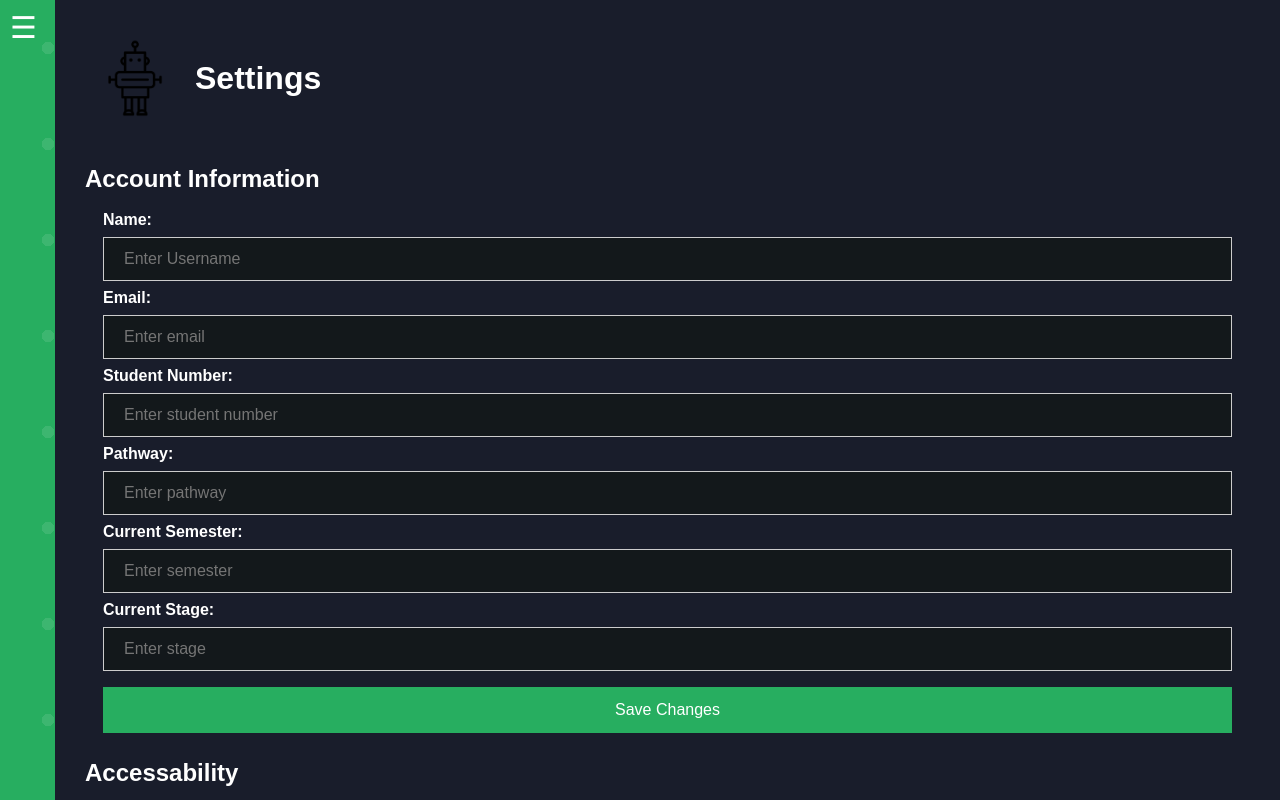
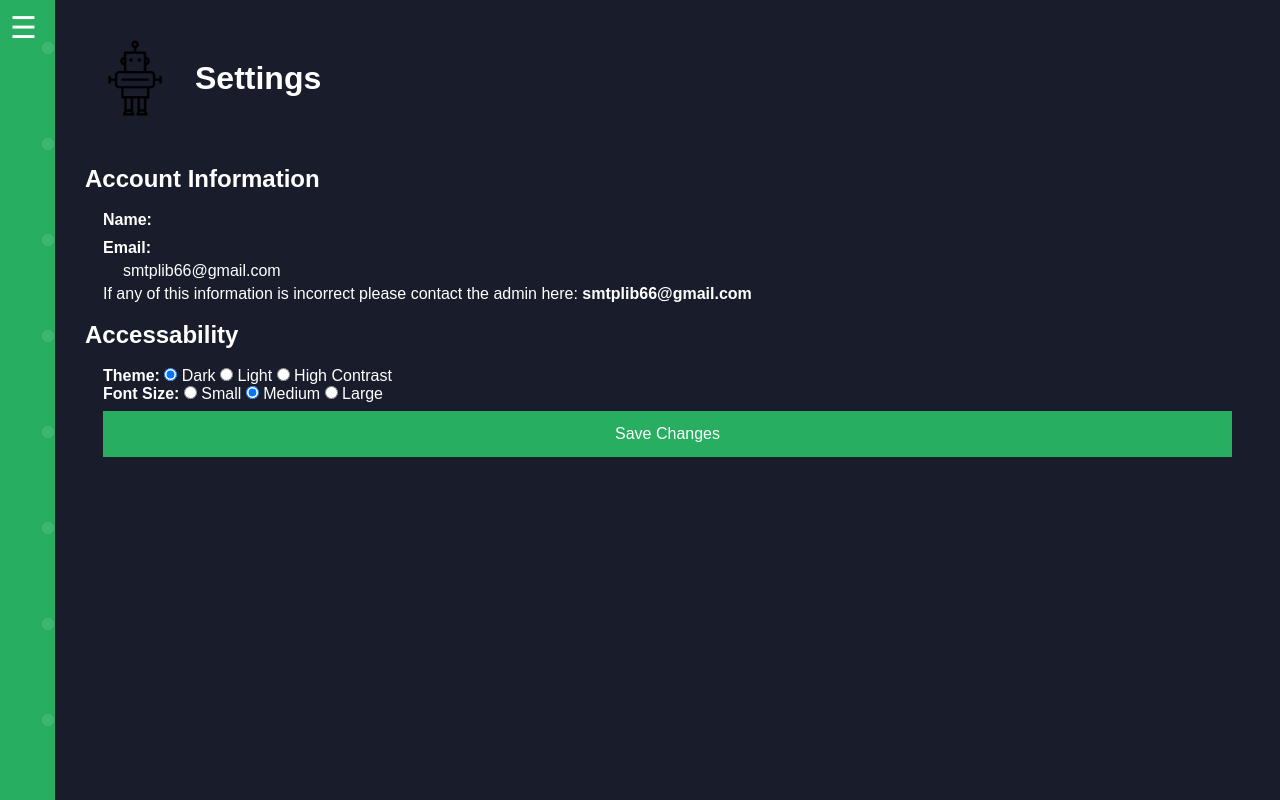
Before and after one commit to KyleMcComb/Pathfinder, a Django app: page /Settings/ in a window 1280 px wide. Run offline with Django 3.2, Linux system fonts and the light colour scheme; a user stored in the database is signed in; data comes from the database, SQL or seed files in the repository.

Commit message:
Removed StudentInfo page and combined it with Student table, completed backend for settings page and removed intermediate logout page.

```diff
--- a/Pathfinder/database/admin.py
+++ b/Pathfinder/database/admin.py
@@ -10,7 +10,6 @@ admin.site.register(ModuleLecturer);
 admin.site.register(Pathway);
 admin.site.register(ModulePathway);
 admin.site.register(Student);
-admin.site.register(StudentInfo);
 admin.site.register(StudentModule);
 admin.site.register(StudentInterest);
 admin.site.register(StudentModuleAssesment);
--- a/Pathfinder/database/populateData/students.py
+++ b/Pathfinder/database/populateData/students.py
@@ -26,9 +26,9 @@ to add studentModels assessment linkers
 """
 
 def addStudents():
-    student1 = Student(studentID=40291577, pathwayID=Pathway.objects.get(pathwayID='G606'))
-    student2 = Student(studentID=40191566, pathwayID=Pathway.objects.get(pathwayID='G400'), currentPathwayMark=7)
-    student3 = Student(studentID=99999999, pathwayID=Pathway.objects.get(pathwayID='G400'))
+    student1 = Student(studentID=40291577, pathwayID=Pathway.objects.get(pathwayID='G606'), studentCurrentLevel=2, studentCurrentSemester=1)
+    student2 = Student(studentID=40191566, pathwayID=Pathway.objects.get(pathwayID='G400'), studentCurrentLevel=1, studentCurrentSemester=1, currentPathwayMark=7)
+    student3 = Student(studentID=99999999, pathwayID=Pathway.objects.get(pathwayID='G400'), studentCurrentLevel=3, studentCurrentSemester=1)
 
     ##ADD ALL Students
     stu_list = [student1, student2, student3]
--- a/Pathfinder/main/static/assets/css/styles.css
+++ b/Pathfinder/main/static/assets/css/styles.css
@@ -546,6 +546,12 @@ span.psw {
   padding: 30px;
 }
 
+.accountInformation {
+  padding-left: 20px;
+  padding-top: 5px;
+  padding-bottom: 5px;
+}
+
 .module-picker h3 {
   padding: 5px;
 }
--- a/Pathfinder/main/static/assets/css/styles.scss
+++ b/Pathfinder/main/static/assets/css/styles.scss
@@ -579,6 +579,12 @@ span.psw {
     }
 }
 
+.accountInformation{
+    padding-left:20px;
+    padding-top:5px;
+    padding-bottom:5px;
+}
+
 .module-picker{
     h3 {
         padding: 5px;
--- a/Pathfinder/main/static/assets/js/general.js
+++ b/Pathfinder/main/static/assets/js/general.js
@@ -14,6 +14,11 @@ function getPathwayData(){
     $.get("/listOfPathways/", function(data){
         pathwayData = data.pathwayList;
     });
+}
+
+function logout(){
+    alert('You have successfully logged out of the system.');
+    window.location.href = '/logout';
 }
 
 //checks what theme is in the local storage and updates the webpage accordingly
--- a/Pathfinder/main/static/assets/js/settingsPage.js
+++ b/Pathfinder/main/static/assets/js/settingsPage.js
@@ -22,6 +22,28 @@ function settingsPageLoad(){
     else { // default option is dark mode
         document.getElementById('medium').checked = true;
     }
+    getAccountInfo()
+}
+
+function getAccountInfo(){
+    $.get("/accountInfo/", function(data){
+        console.log(data);
+        if(data != null){
+            document.getElementById('account-name').innerHTML = data.name;
+            document.getElementById('account-email').innerHTML = data.email;
+            document.getElementsByClassName('admin-email')[0].innerHTML = data.adminEmail;
+            try{
+                document.getElementById('account-student-number').innerHTML = data.studentNumber;
+                document.getElementById('account-pathway').innerHTML = data.pathway;
+                document.getElementById('account-semester').innerHTML = data.currentSemester;
+                document.getElementById('account-stage').innerHTML = data.currentStage;
+            }
+            catch(e){}//pass
+        }
+        else{
+
+        }
+    });
 }
 
 function updateAccessabilityOptions(){
--- a/Pathfinder/main/templates/index.html
+++ b/Pathfinder/main/templates/index.html
@@ -31,7 +31,7 @@
                         <a class="menu-item" onclick="displaySignUpPage()">Sign-Up</a>
                     {% endif %}
                     {% if user.is_authenticated %}
-                        <a href="/logout" class="menu-item">Logout</a>
+                        <a onclick="logout()" class="menu-item">Logout</a>
                     {% endif %}
                 </div>
                 <div id="menu-background-pattern"></div>
--- a/Pathfinder/main/templates/settings.html
+++ b/Pathfinder/main/templates/settings.html
@@ -30,7 +30,7 @@
                         <a class="menu-item" onclick="document.getElementById('id02').style.display='block'">Sign-Up</a>
                     {% endif %}
                     {% if user.is_authenticated %}
-                        <a href="/logout" class="menu-item">Logout</a>
+                        <a onclick="logout()" class="menu-item">Logout</a>
                     {% endif %}
                 </div>
                 <div id="menu-background-pattern"></div>
@@ -40,22 +40,26 @@
                 <img src="{% static 'assets/img/pathfinder.png' %}" alt="logo" />
                 <h1>Settings</h1>
                 <div>
-                    <h2>Account Information</h2>
-                    <form class="" action="" method="">
-                        <label for="name"><b>Name: </b></label>
-                        <input type="text" placeholder="Enter Username" name="name" required>
-                        <label for="email"><b>Email: </b></label>
-                        <input type="text" placeholder="Enter email" name="email" required>
-                        <label for="snum"><b>Student Number: </b></label>
-                        <input type="text" placeholder="Enter student number" name="snum" required>
-                        <label for="pathway"><b>Pathway: </b></label>
-                        <input type="text" placeholder="Enter pathway" name="pathway" required>
-                        <label for="semester"><b>Current Semester: </b></label>
-                        <input type="text" placeholder="Enter semester" name="semester" required>
-                        <label for="stage"><b>Current Stage: </b></label>
-                        <input type="text" placeholder="Enter stage" name="stage" required>
-                        <button type="submit">Save Changes</button>
-                    </form>
+                    {% if user.is_authenticated %}
+                        <h2>Account Information</h2>
+                        <form class="" action="" method="">
+                            <p><b>Name:</b></p>
+                            <p class="accountInformation" id="account-name"></p>
+                            <p><b>Email:</b></p>
+                            <p class="accountInformation" id="account-email"></p>
+                            {% if user.is_authenticated and user.username != "admin" %}
+                                <p><b>Student Number:</b></p>
+                                <p class="accountInformation" id="account-student-number"></p>
+                                <p><b>Pathway:</b></p>
+                                <p class="accountInformation" id="account-pathway"></p>
+                                <p><b>Current Semester:</b></p>
+                                <p class="accountInformation" id="account-semester"></p>
+                                <p><b>Current Stage:</b></p>
+                                <p class="accountInformation" id="account-stage"></p>
+                            {% endif %}
+                            <p>If any of this information is incorrect please contact the admin here: <b><span class="admin-email"></span></b></p>
+                        </form>
+                    {% endif %}
 
                     <h2>Accessability</h2>
                     <form onsubmit="return updateAccessabilityOptions()">
@@ -83,10 +87,10 @@
         <div id="id01" class="modal">
             <form class="modal-content animate" action="" method="">
                 <div class="container">
-                    <label for="email"><b>Email</b></label>
-                    <input type="text" placeholder="Enter email" name="email" required>
+                    <label for="student-number-login"><b>Student Number</b></label>
+                    <input type="text" placeholder="Enter Student Number" name="student-number-login" required>
                     <label for="psw"><b>Password</b></label>
-                    <input id="password" type="password" placeholder="Enter Password" name="psw" required>
+                    <input id="password-login" type="password" placeholder="Enter Password" name="psw" required>
                     <button onclick="login()" type="button">Login</button>
                     <button onclick="document.getElementById('id01').style.display='none'" type="button">Cancel</button>
                     <label>
--- a/Pathfinder/main/urls.py
+++ b/Pathfinder/main/urls.py
@@ -17,5 +17,6 @@ urlpatterns = [
     path('gradeInfo/', views.gradeInfo, name='gradeInfo'),
     path('listOfPathways/', views.listOfPathways, name='listOfPathways'),
     path('signUp/', views.signUp, name='signUp'),
+    path('accountInfo/', views.accountInfo, name='accountInfo'),
     path('searchModules/', views.searchModules, name='searchModules')
 ]
--- a/Pathfinder/main/views.py
+++ b/Pathfinder/main/views.py
@@ -13,37 +13,77 @@ from email.mime.image import MIMEImage
 from email.mime.multipart import MIMEMultipart
 from email.mime.text import MIMEText
 
+def accountInfo(request):
+    try:
+        currentUser = request.user.username
+        print(currentUser)
+        user = User.objects.get(username=currentUser)
+        email = user.email
+        name = user.first_name+' '+user.last_name
+        studentNumber = ''
+        pathwayName = ''
+        currentSemester = ''
+        currentStage = ''
+        try:
+            studentInDb = Student.objects.get(studentID=currentUser)
+            studentNumber = str(currentUser)
+            pathway = studentInDb.pathwayID
+            pathwayName = Pathway.objects.get(pathwayID=pathway).pathwayName
+            currentSemester = studentInDb.studentCurrentSemester
+            currentStage = studentInDb.studentCurrentLevel
+        except:
+            pass
+
+        admin = User.objects.get(username='admin')
+        adminEmail = admin.email
+        accountInfo = {
+            'name': name,
+            'email': email,
+            'studentNumber': studentNumber,
+            'pathway': pathwayName,
+            'currentSemester': currentSemester,
+            'currentStage': currentStage,
+            'adminEmail': adminEmail
+        }
+    except:
+        accountInfo = None
+    return JsonResponse(accountInfo, safe=False)
+
 
 def signUp(request):
     # get required info
-    studentNumber = request.GET.get('studentNumber')
-    name = request.GET.get('name')
-    email = request.GET.get('email')
-    selectedPathway = request.GET.get('selectedPathway')
-    currentStage = request.GET.get('currentStage')
-    currentSemester = request.GET.get('currentSemester')
+    success = {'success':'true'}
+    try:
+        studentNumber = request.GET.get('studentNumber')
+        name = request.GET.get('name')
+        email = request.GET.get('email')
+        selectedPathway = request.GET.get('selectedPathway')
+        currentStage = request.GET.get('currentStage')
+        currentSemester = request.GET.get('currentSemester')
 
-    admin = User.objects.get(username='admin')
-    adminEmail = admin.email
+        admin = User.objects.get(username='admin')
+        adminEmail = admin.email
 
-    # send email
-    msg = MIMEMultipart()
-    msg['From'] = 'pathfinder3068@gmail.com'
-    msg['To'] = "{0}".format(adminEmail)
-    msg['Subject'] = 'Sign-Up User'
+        # send email
+        msg = MIMEMultipart()
+        msg['From'] = 'pathfinder3068@gmail.com'
+        msg['To'] = "{0}".format(adminEmail)
+        msg['Subject'] = 'Sign-Up User'
 
-    messageContentInHtml = '<h1>Request has been made to sign up user</h1><br/><p><b>Student Number: </b>'+studentNumber+'</p><p><b>Name: </b>'+name+'</p><p><b>Email: </b>'+email+'</p><p><b>Pathway: </b>'+selectedPathway+'</p><p><b>Stage: </b>'+currentStage+'</p><p><b>Semester: </b>'+currentSemester+'</p><br/><p>From Pathfinder.'
+        messageContentInHtml = '<h1>Request has been made to sign up user</h1><br/><p><b>Student Number: </b>'+studentNumber+'</p><p><b>Name: </b>'+name+'</p><p><b>Email: </b>'+email+'</p><p><b>Pathway: </b>'+selectedPathway+'</p><p><b>Stage: </b>'+currentStage+'</p><p><b>Semester: </b>'+currentSemester+'</p><br/><p>From Pathfinder.'
 
-    body = MIMEText(messageContentInHtml, 'html')
-    msg.attach(body)
+        body = MIMEText(messageContentInHtml, 'html')
+        msg.attach(body)
 
-    server = smtplib.SMTP('smtp.gmail.com', 587)
-    server.starttls() #encrypts login
-    server.login('pathfinder3068@gmail.com', 'eglrgyaxlnyrvixi') # email account and 3rd party app password for the account which the email will be sent from
-    server.sendmail(msg['From'], msg['To'], msg.as_string())
-    server.quit()
+        server = smtplib.SMTP('smtp.gmail.com', 587)
+        server.starttls() #encrypts login
+        server.login('pathfinder3068@gmail.com', 'eglrgyaxlnyrvixi') # email account and 3rd party app password for the account which the email will be sent from
+        server.sendmail(msg['From'], msg['To'], msg.as_string())
+        server.quit()
+    except:
+        success = {'success':'false'}
 
-    return JsonResponse({'success':'true'}, safe=False)
+    return JsonResponse(success, safe=False)
 
 def listOfPathways(request):
     pathwayList = []
@@ -111,8 +151,7 @@ def getModuleInfofromObject(moduleObject):
 def gradeInfo(request):
     currentUser = request.user.username
     studentInDb = Student.objects.get(studentID=currentUser)
-    studentInfoInDb = StudentInfo.objects.get(studentID=currentUser)
-    currentStage = studentInfoInDb.stuInfoCurrentLevel
+    currentStage = studentInDb.studentCurrentLevel
     studentModuleInfo = StudentModule.objects.filter(studentID=currentUser) # array of the modules the student takes
 
     # below gets the modules, module marks, assessments and assessment marks that a student is on
--- a/Pathfinder/mysite/settings.py
+++ b/Pathfinder/mysite/settings.py
@@ -127,3 +127,5 @@ STATIC_URL = '/static/'
 DEFAULT_AUTO_FIELD = 'django.db.models.BigAutoField'
 
 #LOGIN_REDIRECT_URL = "/"
+
+LOGOUT_REDIRECT_URL = "/"
```
Also changed, not shown: Pathfinder/database/models.py (+3 -10 lines), Pathfinder/main/templates/gradeDashboard.html (+4 -4 lines), Pathfinder/main/templates/moduleInformation.html (+4 -4 lines), Pathfinder/database/migrations/0011_auto_20230417_1238.py (added), Pathfinder/database/migrations/0012_student_studentcurrentsemester.py (added), Pathfinder/db.sqlite3, 3 other files.
